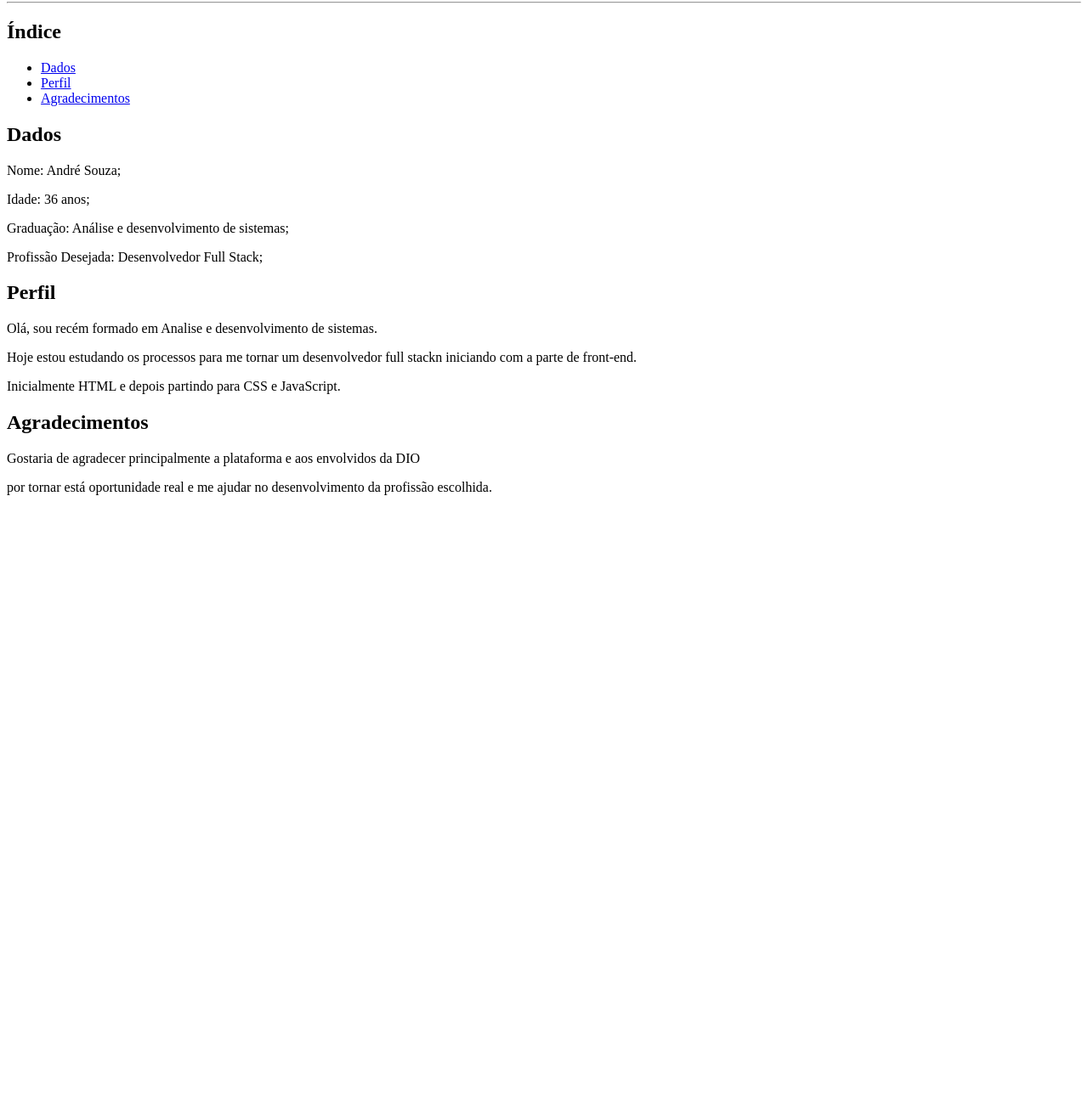
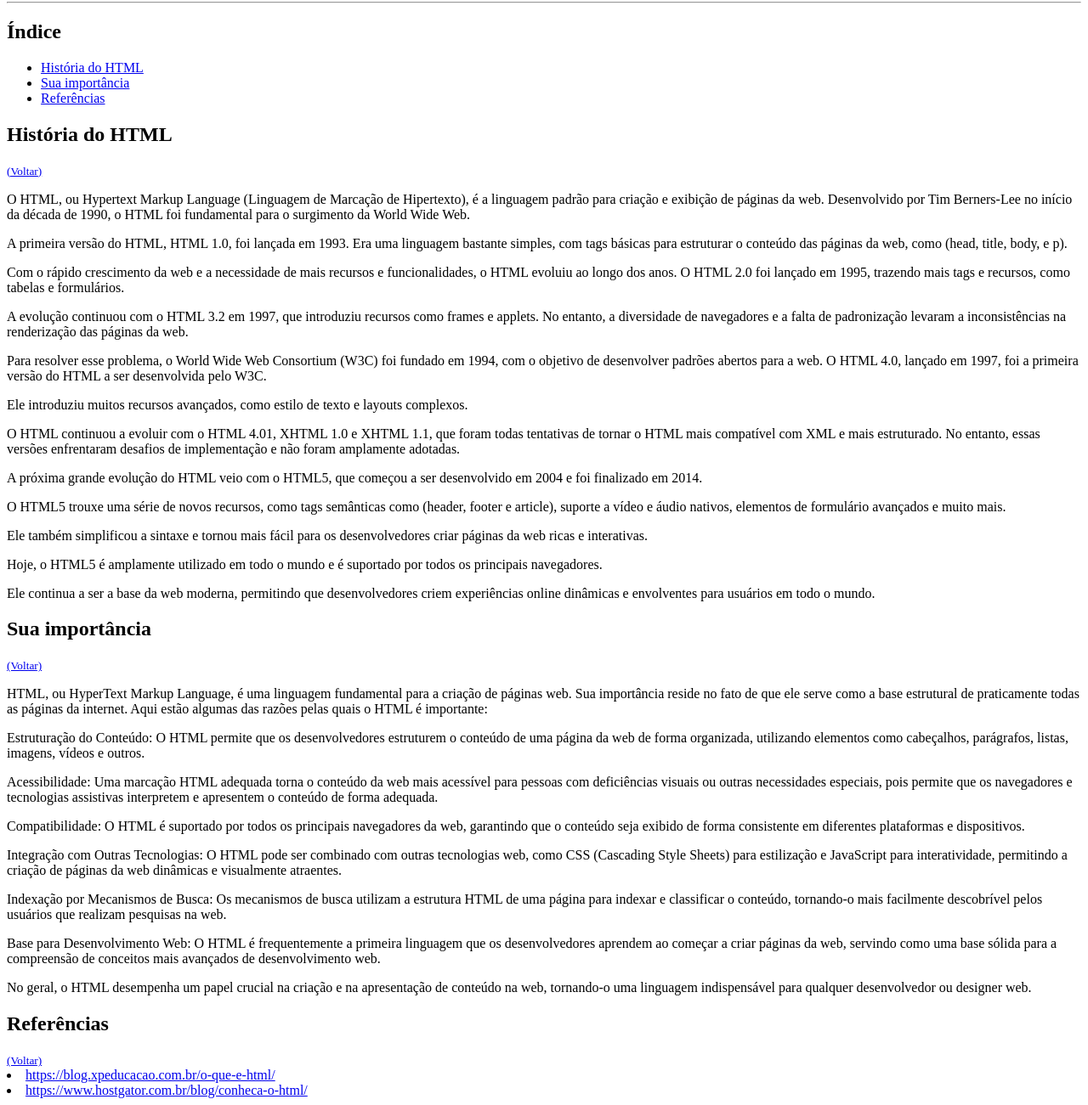
Before and after one commit to AndreSouzaTI/projetoDioHTML, a plain HTML site: page index.html in a window 1280 px wide. Shown: the part 78-1379 px from the top of the page at 85% size. Before the commit the page ends 800 px from the top, so only its background shows below. Drawn offline with Linux system fonts and the light colour scheme.

Commit message:
Mudanças na estrutura

```diff
--- a/index.html
+++ b/index.html
@@ -1,33 +1,50 @@
 <!DOCTYPE html>
-<html lang="en">
+<html lang="pt">
 <head>
     <meta charset="UTF-8">
     <meta name="viewport" content="width=device-width, initial-scale=1.0">
     <title>Página Principal</title>
 </head>
 <body>
-    <h1>Projeto para Dio</h1>
+    <h1 id="Inicio">Projeto para Dio</h1>
     <hr />
     <h2>Índice</h2>
     <ul>
-        <li><a href="#Dados">Dados</a></li>
-        <li><a href="#Perfil">Perfil</a></li>
-        <li><a href="#Agradecimentos">Agradecimentos</a></li>
+        <li><a href="#HTML">História do HTML</a></li>
+        <li><a href="#Importancia">Sua importância</a></li>
+        <li><a href="#Referencias">Referências</a></li>
     </ul>
-    <h2 id="Dados">Dados</h2>
-    <p>Nome: André Souza;</p>
-    <p>Idade: 36 anos;</p>
-    <p>Graduação: Análise e desenvolvimento de sistemas;</p>
-    <p>Profissão Desejada: Desenvolvedor Full Stack;</p>
+    <h2 id="HTML">História do HTML</h2>
+    <small><a href="#Inicio">(Voltar)</a></small>
+    <p>O HTML, ou Hypertext Markup Language (Linguagem de Marcação de Hipertexto), é a linguagem padrão para criação e exibição de páginas da web. Desenvolvido por Tim Berners-Lee no início da década de 1990, o HTML foi fundamental para o surgimento da World Wide Web.</p>
+    <p>A primeira versão do HTML, HTML 1.0, foi lançada em 1993. Era uma linguagem bastante simples, com tags básicas para estruturar o conteúdo das páginas da web, como (head, title, body, e p).</p>
+    <p>Com o rápido crescimento da web e a necessidade de mais recursos e funcionalidades, o HTML evoluiu ao longo dos anos. O HTML 2.0 foi lançado em 1995, trazendo mais tags e recursos, como tabelas e formulários.</p>
+    <p>A evolução continuou com o HTML 3.2 em 1997, que introduziu recursos como frames e applets. No entanto, a diversidade de navegadores e a falta de padronização levaram a inconsistências na renderização das páginas da web.</p>
+    <p>Para resolver esse problema, o World Wide Web Consortium (W3C) foi fundado em 1994, com o objetivo de desenvolver padrões abertos para a web. O HTML 4.0, lançado em 1997, foi a primeira versão do HTML a ser desenvolvida pelo W3C.</p>
+    <p>Ele introduziu muitos recursos avançados, como estilo de texto e layouts complexos.</p>
+    <p>O HTML continuou a evoluir com o HTML 4.01, XHTML 1.0 e XHTML 1.1, que foram todas tentativas de tornar o HTML mais compatível com XML e mais estruturado. No entanto, essas versões enfrentaram desafios de implementação e não foram amplamente adotadas.</p>
+    <p>A próxima grande evolução do HTML veio com o HTML5, que começou a ser desenvolvido em 2004 e foi finalizado em 2014.</p>
+    <p>O HTML5 trouxe uma série de novos recursos, como tags semânticas como (header, footer e article), suporte a vídeo e áudio nativos, elementos de formulário avançados e muito mais.</p>
+    <p>Ele também simplificou a sintaxe e tornou mais fácil para os desenvolvedores criar páginas da web ricas e interativas.</p>
+    <p>Hoje, o HTML5 é amplamente utilizado em todo o mundo e é suportado por todos os principais navegadores.</p>
+    <p>Ele continua a ser a base da web moderna, permitindo que desenvolvedores criem experiências online dinâmicas e envolventes para usuários em todo o mundo.</p>
 
-    <h2 id="Perfil">Perfil</h2>
-    <p>Olá, sou recém formado em Analise e desenvolvimento de sistemas.</p>
-    <p>Hoje estou estudando os processos para me tornar um desenvolvedor full stackn iniciando com a parte de front-end.</p>
-    <p>Inicialmente HTML e depois partindo para CSS e JavaScript.</p>
+    <h2 id="Importancia">Sua importância</h2>
+    <small><a href="#Inicio">(Voltar)</a></small>
+    <p>HTML, ou HyperText Markup Language, é uma linguagem fundamental para a criação de páginas web. Sua importância reside no fato de que ele serve como a base estrutural de praticamente todas as páginas da internet. Aqui estão algumas das razões pelas quais o HTML é importante:</p>
+    <p>Estruturação do Conteúdo: O HTML permite que os desenvolvedores estruturem o conteúdo de uma página da web de forma organizada, utilizando elementos como cabeçalhos, parágrafos, listas, imagens, vídeos e outros.</p>
+    <p>Acessibilidade: Uma marcação HTML adequada torna o conteúdo da web mais acessível para pessoas com deficiências visuais ou outras necessidades especiais, pois permite que os navegadores e tecnologias assistivas interpretem e apresentem o conteúdo de forma adequada.</p>
+    <p>Compatibilidade: O HTML é suportado por todos os principais navegadores da web, garantindo que o conteúdo seja exibido de forma consistente em diferentes plataformas e dispositivos.</p>
+    <p>Integração com Outras Tecnologias: O HTML pode ser combinado com outras tecnologias web, como CSS (Cascading Style Sheets) para estilização e JavaScript para interatividade, permitindo a criação de páginas da web dinâmicas e visualmente atraentes.</p>
+    <p> Indexação por Mecanismos de Busca: Os mecanismos de busca utilizam a estrutura HTML de uma página para indexar e classificar o conteúdo, tornando-o mais facilmente descobrível pelos usuários que realizam pesquisas na web.</p>
+    <p>  Base para Desenvolvimento Web: O HTML é frequentemente a primeira linguagem que os desenvolvedores aprendem ao começar a criar páginas da web, servindo como uma base sólida para a compreensão de conceitos mais avançados de desenvolvimento web.</p>
+    <p>  No geral, o HTML desempenha um papel crucial na criação e na apresentação de conteúdo na web, tornando-o uma linguagem indispensável para qualquer desenvolvedor ou designer web.</p>
 
-    <h2 id="Agradecimentos">Agradecimentos</h2>
-    <p>Gostaria de agradecer principalmente a plataforma e aos envolvidos da DIO</p>
-    <p>por tornar está oportunidade real e me ajudar no desenvolvimento da profissão escolhida.</p>
+
+    <h2 id="Referencias">Referências</h2>
+    <small><a href="#Inicio">(Voltar)</a></small>
+    <li><a href="https://blog.xpeducacao.com.br/o-que-e-html/">https://blog.xpeducacao.com.br/o-que-e-html/</a></li>
+    <li><a href="https://www.hostgator.com.br/blog/conheca-o-html/">https://www.hostgator.com.br/blog/conheca-o-html/</a></li>
 
 </body>
 </html>
```
